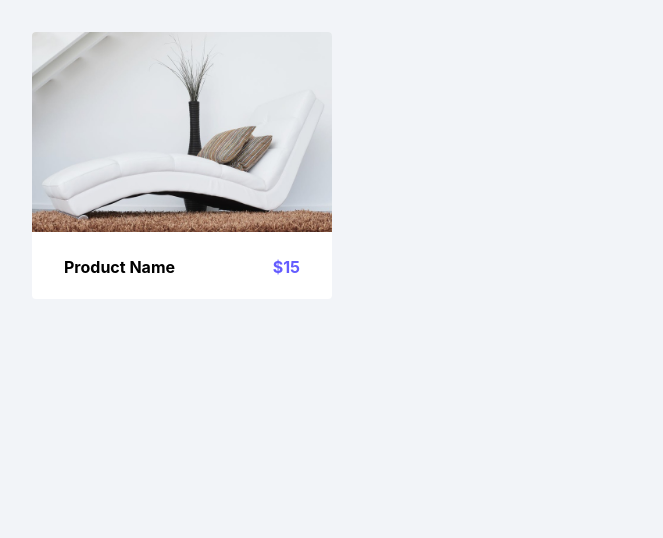
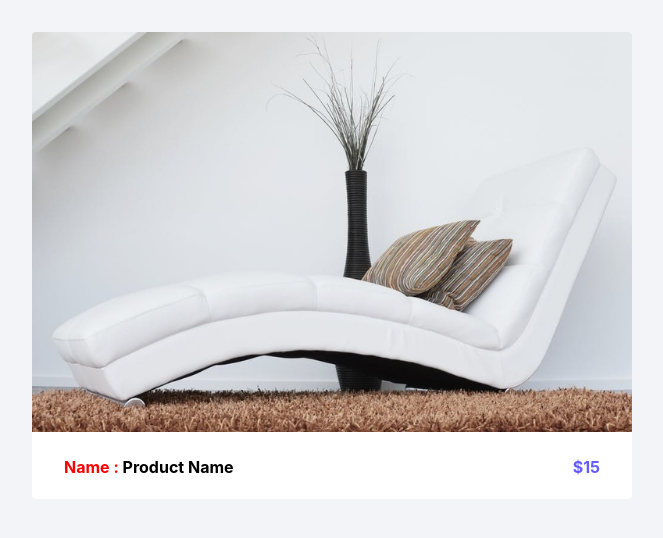
Before and after one commit to jacobtellep/styled-components-course, a JavaScript app: page / in a window 1280 px wide. Shown: the top 538 px of the page, without its empty margins (0-663 px from the left). Built offline with nearby package versions, Linux system fonts and the light colour scheme; the HTML template or start-up script is replaced by a standard one.

Commit message:
showing how to use pseudo elements and hovers and transition animations in a styled component

```diff
--- a/src/components/Card.js
+++ b/src/components/Card.js
@@ -28,8 +28,13 @@ const StyledCard = styled.article`
     justify-content: space-between;
     align-items: center;
     padding: 0 2rem;
+
     h4 {
       text-transform: capitalize;
+      &::before {
+        content: 'Name : ';
+        color: red;
+      }
     }
 
     p {
@@ -37,6 +42,17 @@ const StyledCard = styled.article`
       font-weight: 700;
     }
   }
+  // it seems that the transion is working on the hover below it?
+  // I guess that in order to have transitions they need to be right before the action to trigger the transition?
+  transition: all 0.25s ease-in-out;
+  &:hover {
+    box-shadow: 0 3px 3px #222;
+    cursor: pointer;
+  }
+
+  @media (min-width: 768px) {
+    max-width: 600px;
+  }
 `;
 
 export default Card;
```
